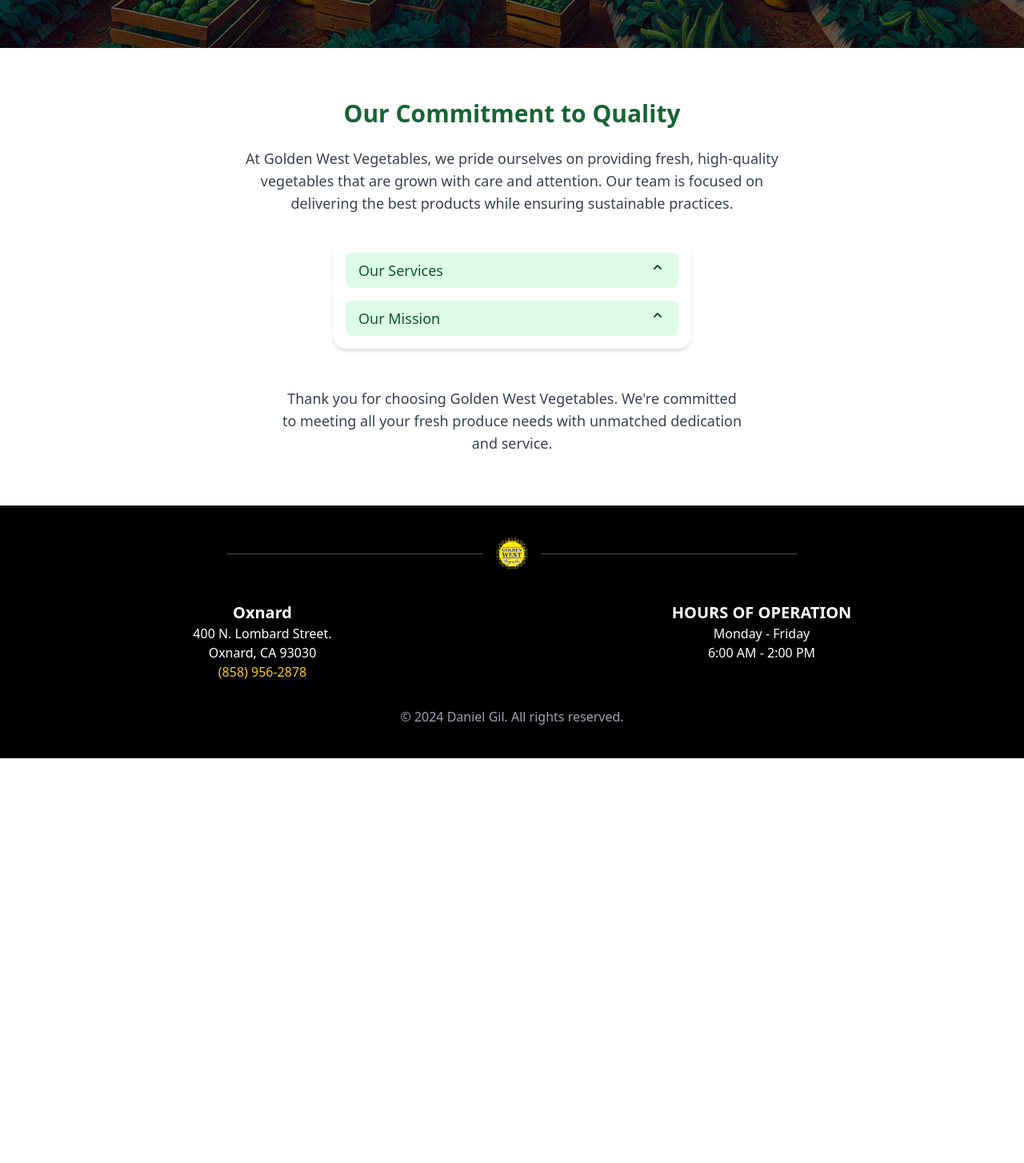
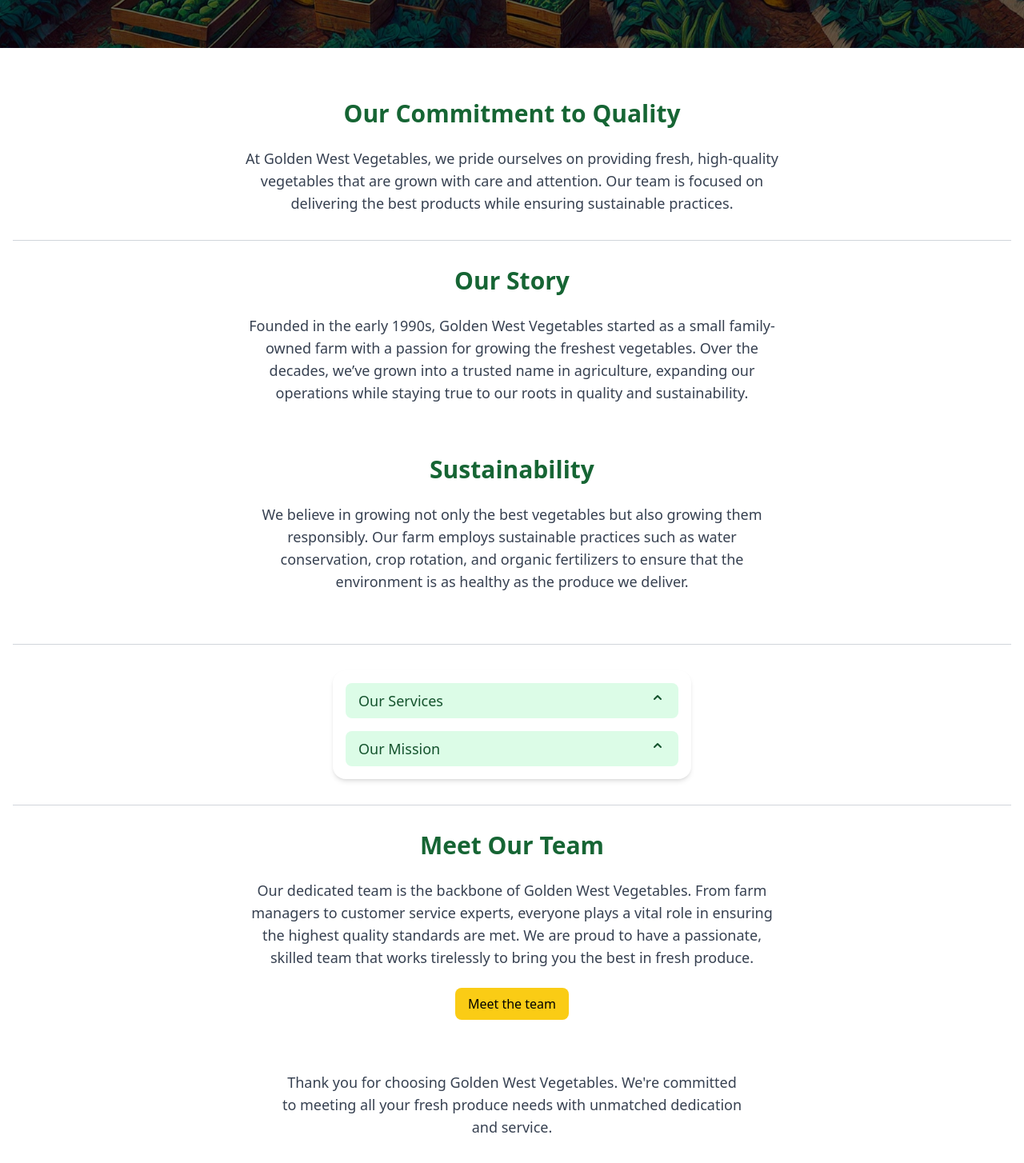
Before and after one commit to elpatoH/GoldenWestVeg, a React (Create React App) app: page /About in a window 1280 px wide. Shown: the part 804-2258 px from the top of the page at 80% size. Before the commit the page ends 1752 px from the top, so only its background shows below. Built offline with nearby package versions, Linux system fonts and the light colour scheme.

Commit message:
about page improvements

```diff
--- a/src/output.css
+++ b/src/output.css
@@ -630,6 +630,11 @@
   margin-right: auto;
 }
 
+.my-8 {
+  margin-top: 2rem;
+  margin-bottom: 2rem;
+}
+
 .mb-10 {
   margin-bottom: 2.5rem;
 }
@@ -676,6 +681,10 @@
 
 .mt-12 {
   margin-top: 3rem;
+}
+
+.mb-16 {
+  margin-bottom: 4rem;
 }
 
 .block {
--- a/src/pages/AboutPage/About.jsx
+++ b/src/pages/AboutPage/About.jsx
@@ -1,4 +1,5 @@
 import React from 'react';
+import { Link } from "react-router-dom";
 import { Disclosure } from '@headlessui/react';
 import { ChevronUpIcon } from '@heroicons/react/solid';
 import fieldWorkersImage from "../../imgs/fieldWorkers.webp"
@@ -35,6 +36,32 @@
         <p className="mb-8 text-base md:text-lg text-center text-gray-700 max-w-2xl mx-auto">
           At Golden West Vegetables, we pride ourselves on providing fresh, high-quality vegetables that are grown with care and attention. Our team is focused on delivering the best products while ensuring sustainable practices.
         </p>
+
+        {/* Visual Break */}
+        <hr className="my-8 border-gray-300" />
+
+        {/* Company Story Section */}
+        <div className="mb-16">
+          <h2 className="text-3xl font-semibold text-center mb-6 text-green-800">
+            Our Story
+          </h2>
+          <p className="text-base md:text-lg text-center text-gray-700 max-w-2xl mx-auto">
+            Founded in the early 1990s, Golden West Vegetables started as a small family-owned farm with a passion for growing the freshest vegetables. Over the decades, we’ve grown into a trusted name in agriculture, expanding our operations while staying true to our roots in quality and sustainability.
+          </p>
+        </div>
+
+        {/* Sustainability Section */}
+        <div className="mb-16">
+          <h2 className="text-3xl font-semibold text-center mb-6 text-green-800">
+            Sustainability
+          </h2>
+          <p className="text-base md:text-lg text-center text-gray-700 max-w-2xl mx-auto">
+            We believe in growing not only the best vegetables but also growing them responsibly. Our farm employs sustainable practices such as water conservation, crop rotation, and organic fertilizers to ensure that the environment is as healthy as the produce we deliver.
+          </p>
+        </div>
+
+        {/* Visual Break */}
+        <hr className="my-8 border-gray-300" />
 
         {/* Headless UI Accordion (Disclosure) for services */}
         <div className="mx-auto w-full max-w-md rounded-2xl bg-white p-4 shadow-md">
@@ -75,6 +102,27 @@
           </Disclosure>
         </div>
 
+        {/* Visual Break */}
+        <hr className="my-8 border-gray-300" />
+
+        {/* Team Introduction */}
+        <div className="mb-16">
+          <h2 className="text-3xl font-semibold text-center mb-6 text-green-800">
+            Meet Our Team
+          </h2>
+          <p className="text-base md:text-lg text-center text-gray-700 max-w-2xl mx-auto">
+            Our dedicated team is the backbone of Golden West Vegetables. From farm managers to customer service experts, everyone plays a vital role in ensuring the highest quality standards are met. We are proud to have a passionate, skilled team that works tirelessly to bring you the best in fresh produce.
+          </p>
+          <div className="text-center">
+            <Link
+              to="/team"
+              className="mt-6 inline-block text-black bg-yellow-400 py-2 px-4 rounded-lg hover:text-gray-700 hover:bg-gray-200"
+            >
+              Meet the team
+            </Link>
+          </div>
+        </div>
+
         {/* Closing Paragraph */}
         <p className="mt-12 text-base md:text-lg text-center text-gray-700 max-w-xl mx-auto">
           Thank you for choosing Golden West Vegetables. We're committed to meeting all your fresh produce needs with unmatched dedication and service.
```
